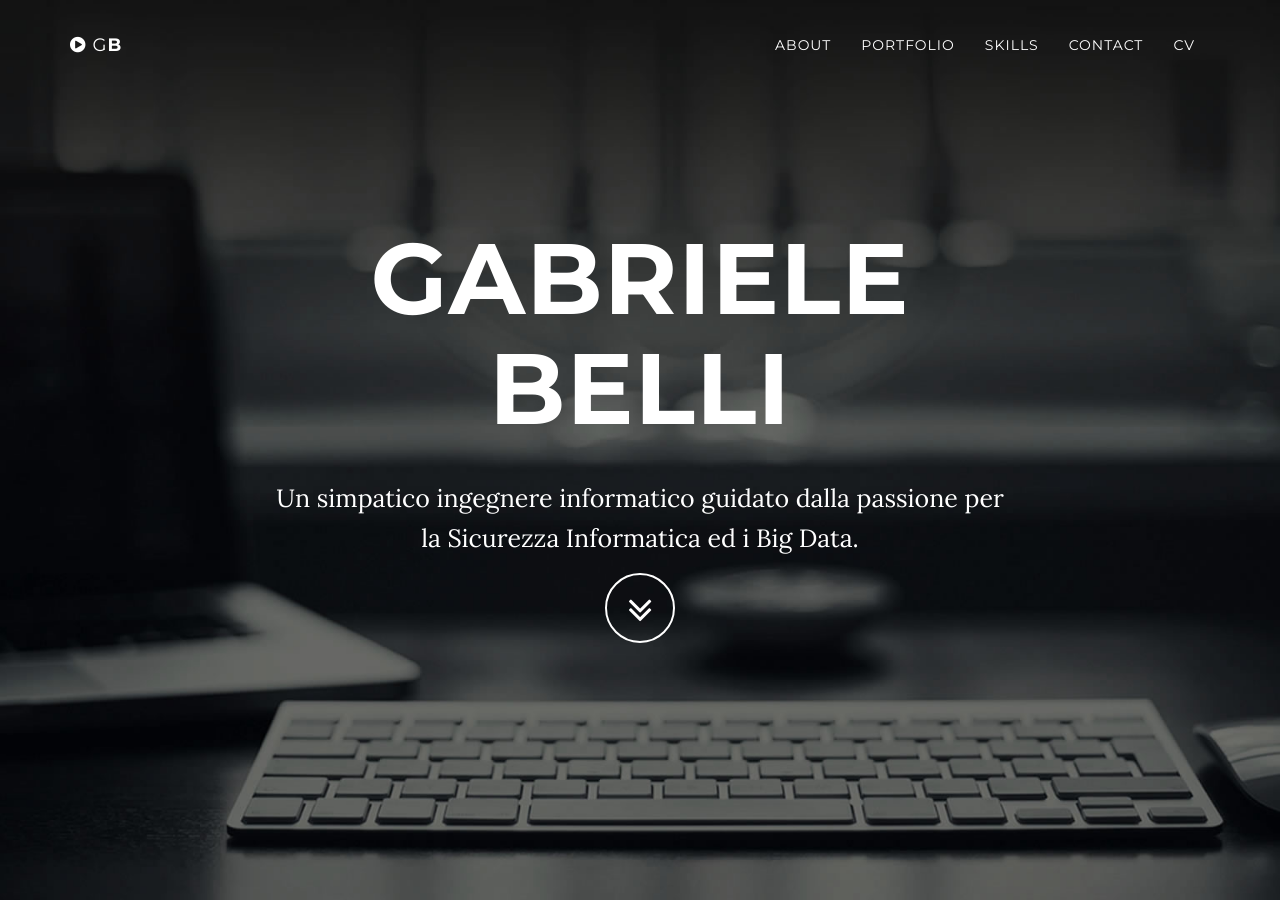
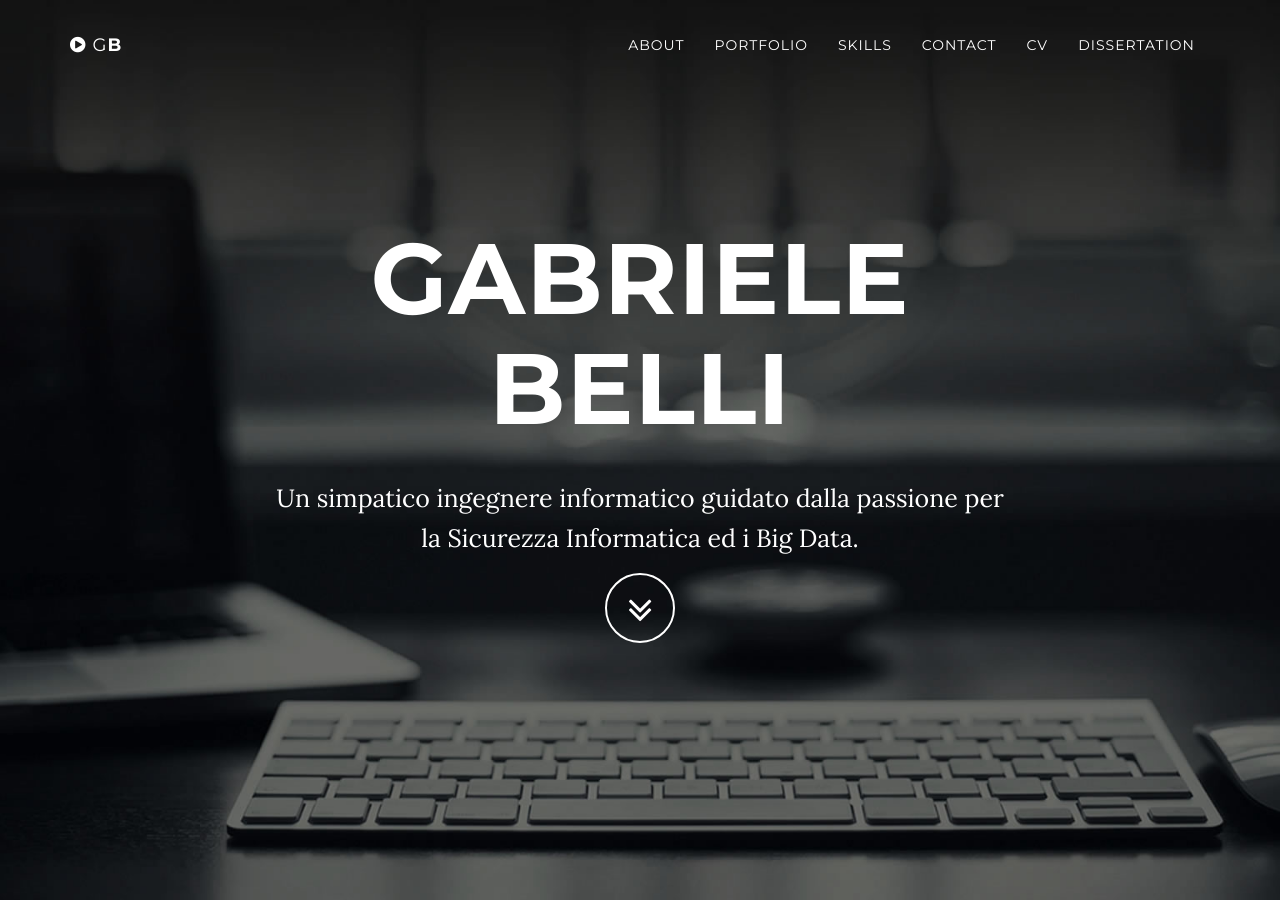
Before and after one commit to GabrieleBelli/GabrieleBelli.github.io, a Jekyll site: the page built from index.html, in a window 1280 px wide and 900 px high. Built offline with Jekyll 4.4.1, drawn with Linux system fonts in a browser that asks for light colours; Markdown is read by kramdown in place of the engine named in the settings.

Commit message:
update nav

```diff
--- a/_includes/nav.html
+++ b/_includes/nav.html
@@ -32,6 +32,9 @@
                     <li>
                         <a class="page-scroll" href="cv.pdf" target="_blank">CV</a>
                     </li>
+					<li>
+                        <a class="page-scroll" href="abstract.pdf" target="_blank">Dissertation</a>
+                    </li>
                 </ul>
             </div>
             <!-- /.navbar-collapse -->
```
